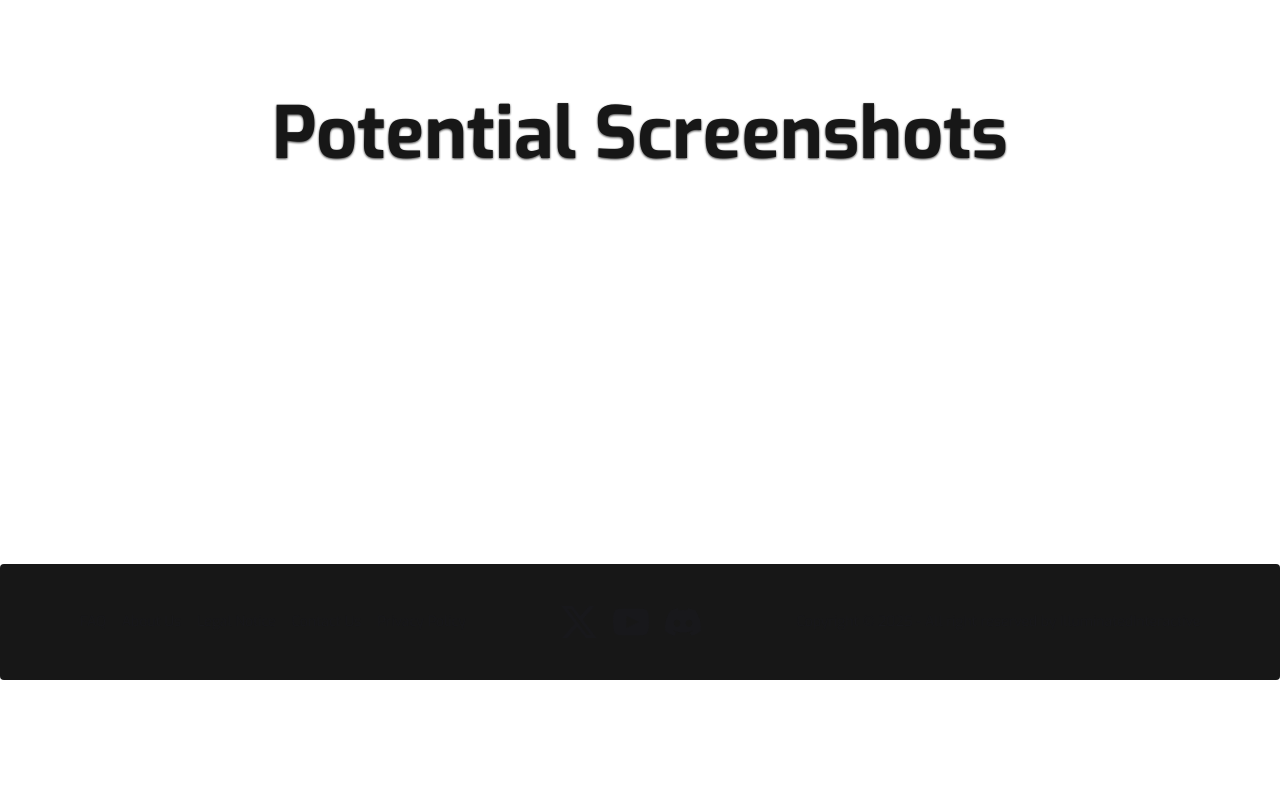
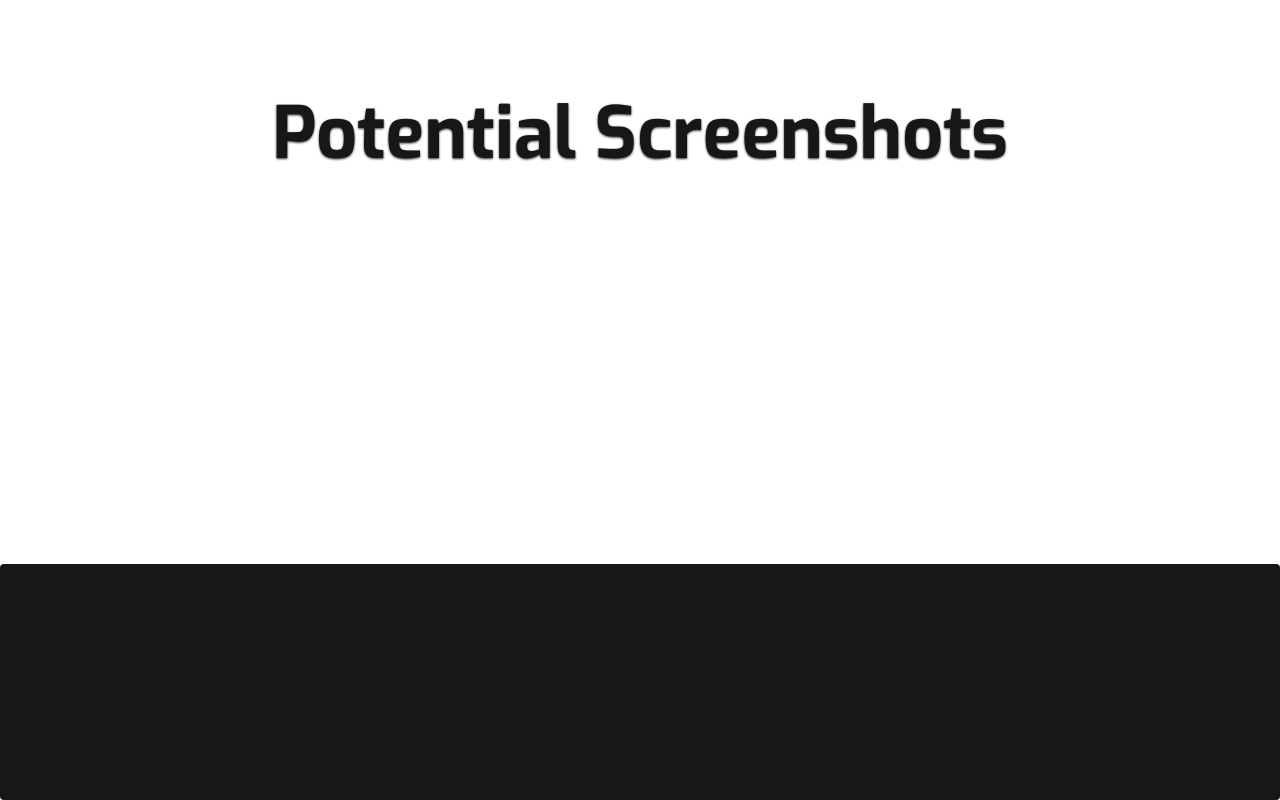
Before and after one commit to Smileatmaxi/illuminatedinteractive.com, a Next.js app: page / in a window 1280 px wide. Shown: the part 1838-2638 px from the top of the page. Before the commit the page ends 2518 px from the top, so only its background shows below. Built offline with nearby package versions, Linux system fonts and the light colour scheme.

Commit message:
fix: fixed footer

```diff
--- a/components/footer.tsx
+++ b/components/footer.tsx
@@ -3,7 +3,7 @@ import Link from "next/link";
 
 const Footer = () => {
     return (
-        <footer className="footer footer-center bg-neutral-900 text-base-content rounded-sm p-10">
+        <footer className="footer footer-center bg-neutral-900 text-base-content rounded-sm p-10 flex flex-col">
                 <nav className="grid grid-flow-col gap-4">
                     <Link className="link link-hover" href="frequently-asked">FAQ</Link>
                     <Link className="link link-hover" href="about-us">About Us</Link>
```
